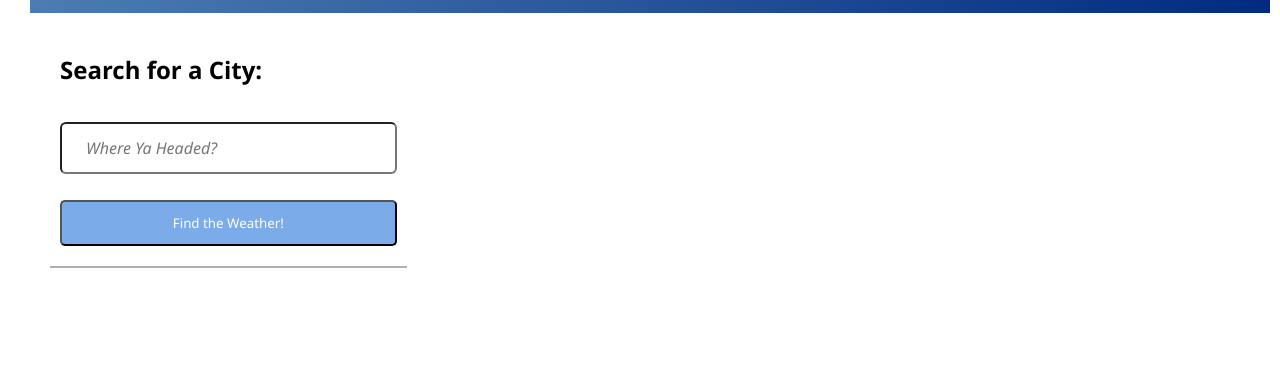
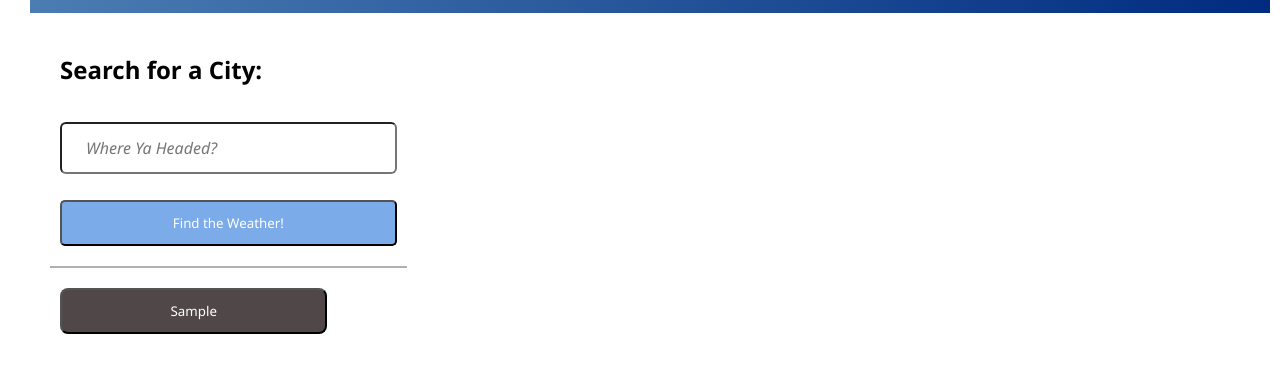
Before and after one commit to DoctorMuch/weather-search-dash, a plain HTML site: page index.html in a window 1280 px wide. Both pictures are taken after typing "Sample" into the empty fields and a click on the button "Find the Weather!". Shown: the part 120-492 px from the top of the page. Drawn offline with nearby package versions, Linux system fonts and the light colour scheme; no server answers.

Commit message:
getting app ready for submission, despite its shortcomings

```diff
--- a/assets/css/styles.css
+++ b/assets/css/styles.css
@@ -56,7 +56,8 @@ input {
 
 #results button {
   padding: 12px;
-  width: 90%;
+  width: 75%;
+  border-radius: 8px;
   background-color: rgb(80, 72, 72);
   color: white;
 }
--- a/assets/js/dash.js
+++ b/assets/js/dash.js
@@ -1,5 +1,6 @@
 window.onload = function(){
   makeHistory(searchArray);
+  console.log("Load screen", searchArray);
 };
 
 let searchFormEl = document.getElementById("search-form");
@@ -16,17 +17,11 @@ let makeHistory = function(array){
     $(resultsEl)
       .append(`<button>${searchArray[i]}</button>`)
     }
-    // for (let i=0;i<array.length;i++){
-    //   let cityBtn = document.createElement("button");
-    //   cityBtn.textContent = array[i].value;
-    //   resultsEl.appendChild(cityBtn);
-    // }
   }
 };
 
-
-
 let searchHandler = function(event){
+  locationLoad(searchArray);
   event.preventDefault();
   let cityName = cityInputEl.value.trim();
 
@@ -34,7 +29,9 @@ let searchHandler = function(event){
     getLocationWeather(cityName);
     cityInputEl.value="";
     locationSave(cityName);
-    makeHistory(searchArray);
+    //
+    $(resultsEl)
+      .append(`<button>${cityName}</button>`);
 
   } else {
     alert("Please enter a city name!");
@@ -107,6 +104,8 @@ const getLocationWeather = function(city){
   });
 };
 
+
+
 let locationSave = function(entry){
   console.log("This searchArray right before pushing data", searchArray)
   searchArray.push(entry);
@@ -114,7 +113,11 @@ let locationSave = function(entry){
 };
 
 let locationLoad = function(){
-  searchArray = JSON.parse(localStorage.getItem("city"));
+  if (searchArray){
+    searchArray = JSON.parse(localStorage.getItem("city"));
+  } else {
+    searchArray = [];
+  }
   console.log(searchArray);
 };
 
--- a/index.html
+++ b/index.html
@@ -39,8 +39,9 @@
 
     </section>
   </main>
+
+  <script src="https://cdnjs.cloudflare.com/ajax/libs/jquery/3.6.0/jquery.min.js" integrity="sha512-894YE6QWD5I59HgZOGReFYm4dnWc1Qt5NtvYSaNcOP+u1T9qYdvdihz0PPSiiqn/+/3e7Jo4EaG7TubfWGUrMQ==" crossorigin="anonymous" referrerpolicy="no-referrer"></script>
   <script src="https://cdnjs.cloudflare.com/ajax/libs/dayjs/1.10.7/dayjs.min.js" integrity="sha512-bwD3VD/j6ypSSnyjuaURidZksoVx3L1RPvTkleC48SbHCZsemT3VKMD39KknPnH728LLXVMTisESIBOAb5/W0Q==" crossorigin="anonymous" referrerpolicy="no-referrer"></script>
-  <script src="https://cdnjs.cloudflare.com/ajax/libs/jquery/3.6.0/jquery.min.js" integrity="sha512-894YE6QWD5I59HgZOGReFYm4dnWc1Qt5NtvYSaNcOP+u1T9qYdvdihz0PPSiiqn/+/3e7Jo4EaG7TubfWGUrMQ==" crossorigin="anonymous" referrerpolicy="no-referrer"></script>
   <script src="./assets/js/dash.js"></script>
 </body>
 </html>
```
